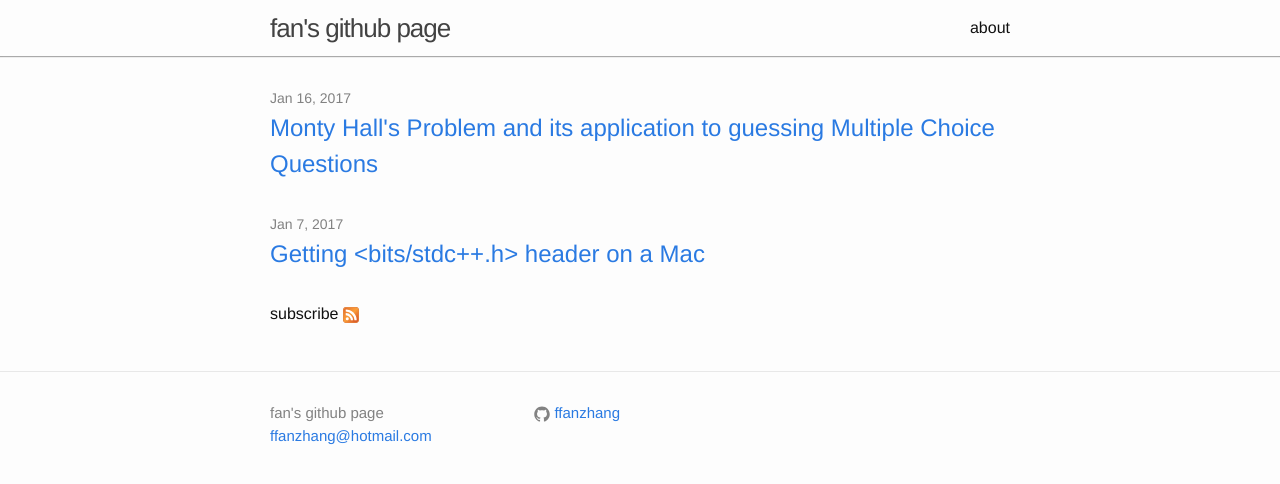
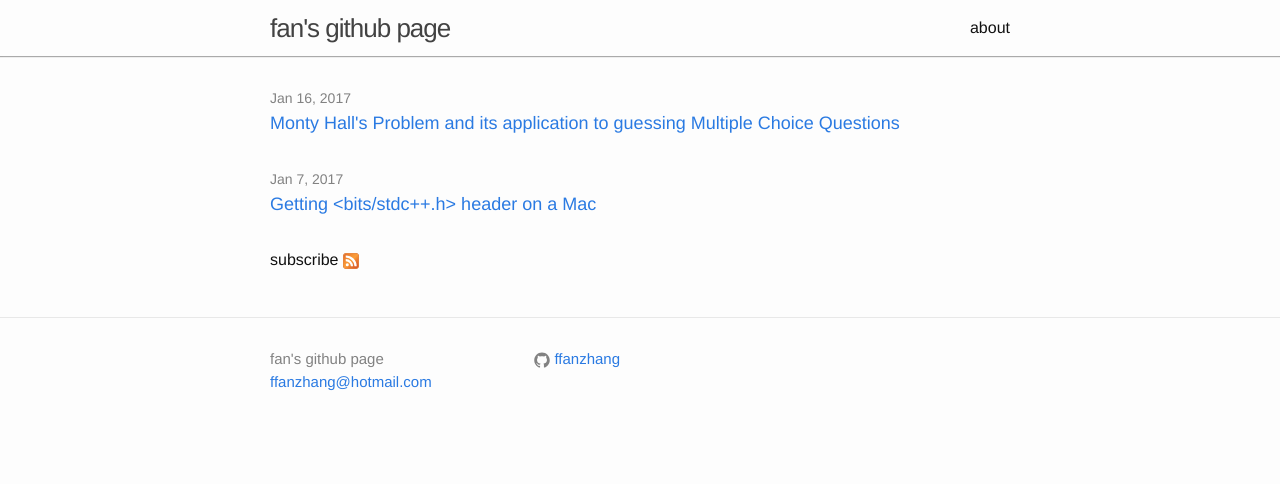
Before and after one commit to ffanzhang/ffanzhang.github.io, a Jekyll site: the page built from index.html, in a window 1280 px wide. Shown: the top 484 px of the page. Built offline with Jekyll 4.4.1, drawn with Linux system fonts in a browser that asks for light colours.

Commit message:
made blog fonts smaller and added no index option :)

```diff
--- a/_config.yml
+++ b/_config.yml
@@ -8,5 +8,3 @@
 
 # Build settings
 markdown: kramdown
-
-theme: jekyll-theme-minimal
--- a/_includes/head.html
+++ b/_includes/head.html
@@ -2,10 +2,9 @@
   <meta charset="utf-8">
   <meta http-equiv="X-UA-Compatible" content="IE=edge">
   <meta name="viewport" content="width=device-width, initial-scale=1">
-
+  <meta name="robots" content="noindex" />
   <title>{% if page.title %}{{ page.title | escape }}{% else %}{{ site.title | escape }}{% endif %}</title>
   <meta name="description" content="{% if page.excerpt %}{{ page.excerpt | strip_html | strip_newlines | truncate: 160 }}{% else %}{{ site.description }}{% endif %}">
-
   <link rel="stylesheet" href="{{ "/css/main.css" | prepend: site.baseurl }}">
   <link rel="canonical" href="{{ page.url | replace:'index.html','' | prepend: site.baseurl | prepend: site.url }}">
   <link rel="alternate" type="application/rss+xml" title="{{ site.title }}" href="{{ "/feed.xml" | prepend: site.baseurl | prepend: site.url }}">
--- a/_sass/_base.scss
+++ b/_sass/_base.scss
@@ -76,16 +76,12 @@ li {
     }
 }
 
-
-
 /**
  * Headings
  */
 h1, h2, h3, h4, h5, h6 {
     font-weight: $base-font-weight;
 }
-
-
 
 /**
  * Links
--- a/_sass/_layout.scss
+++ b/_sass/_layout.scss
@@ -193,10 +193,8 @@
 
 .post-link {
     display: block;
-    font-size: 24px;
+    font-size: 18px;
 }
-
-
 
 /**
  * Posts
```
